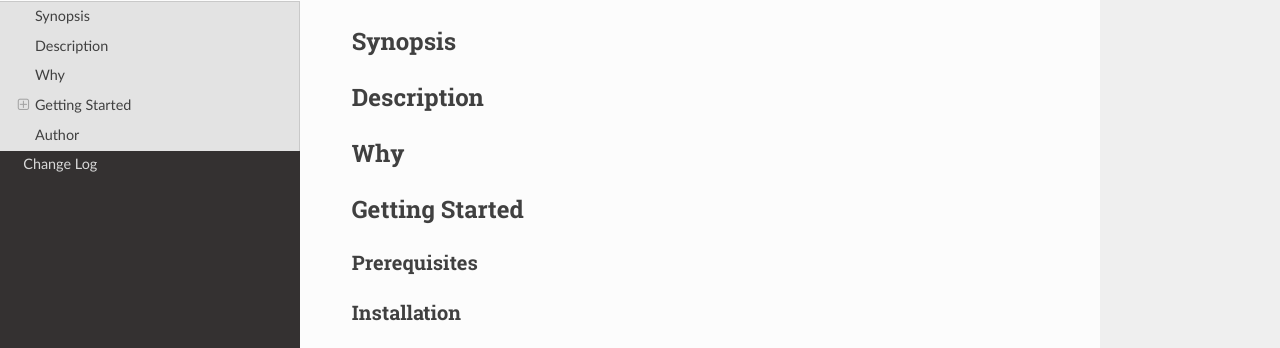
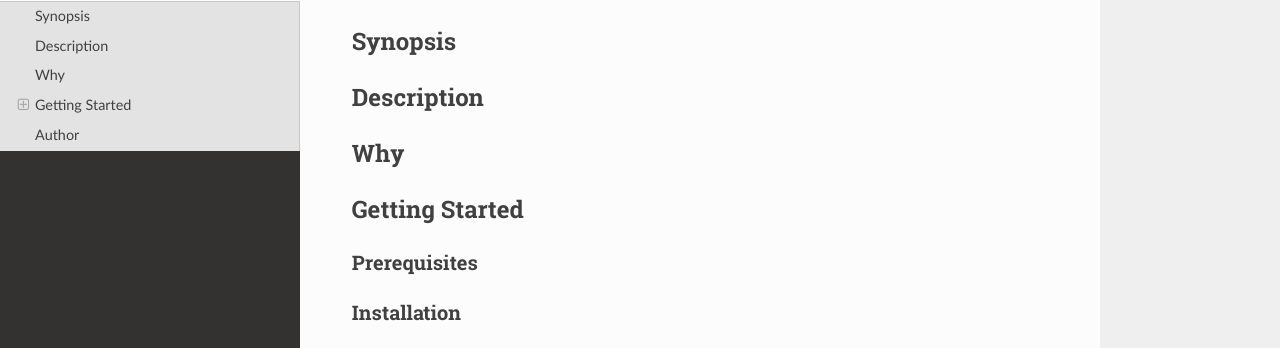
Before and after one commit to SamErde/PSPreworkout, an MkDocs documentation site: the page built from docs/index.md, in a window 1280 px wide. Shown: the part 135-483 px from the top of the page. Built offline with MkDocs 1.6.1, drawn with Linux system fonts in a browser that asks for light colours; nearby versions of some CDN libraries.

Commit message:
Update mkdocs.yml

```diff
--- a/mkdocs.yml
+++ b/mkdocs.yml
@@ -34,6 +34,5 @@ theme: readthedocs
 # include_sidebar: true
 nav:
   - Home: index.md
-  - Change Log: CHANGELOG.md
   # - Functions:
   #   - Function1: functions/function1.md
```
